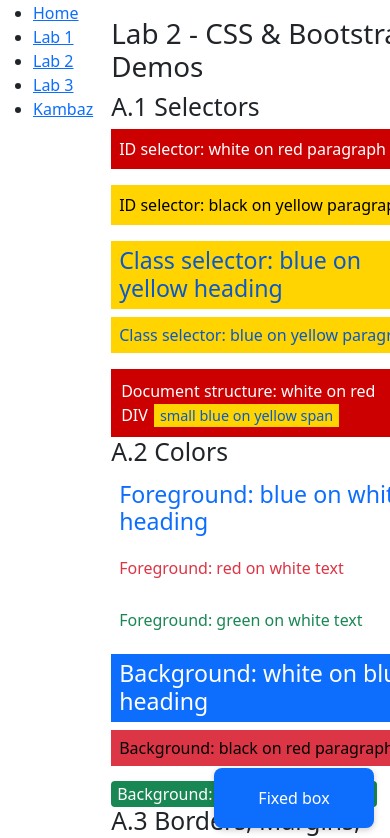
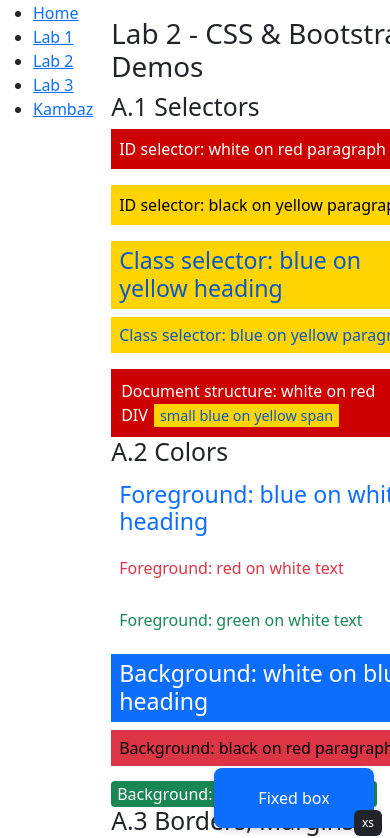
Before and after one commit to beyondparthiv/kambas-next-js, a Next.js app: page /labs/lab2 in a window 390 px wide. Shown: the top 838 px of the page. Built offline with nearby package versions, Linux system fonts and the light colour scheme.

Commit message:
lab2(bootstrap): add bottom-right breakpoint badge visible only on Lab 2

```diff
--- a/app/labs/lab2/layout.tsx
+++ b/app/labs/lab2/layout.tsx
@@ -1,13 +1,30 @@
+
 import { ReactNode } from "react";
 import "./index.css";
 
 export const metadata = { title: "Lab 2" };
 
 export default function Lab2Layout({ children }: { children: ReactNode }) {
-  // Wrap the whole page in a Bootstrap container with thin padding
   return (
-    <div id="wd-lab2-layout" className="container p-2">
-      {children}
-    </div>
+    <>
+      {/* Rubric: responsive breakpoint badge (bottom-right), Lab 2 only */}
+      <div
+        id="wd-breakpoint"
+        className="position-fixed bottom-0 end-0 m-2 px-2 py-1 bg-dark text-white rounded"
+        style={{ zIndex: 1050, fontSize: 12 }}
+      >
+        <span className="d-inline d-sm-none">xs</span>
+        <span className="d-none d-sm-inline d-md-none">sm</span>
+        <span className="d-none d-md-inline d-lg-none">md</span>
+        <span className="d-none d-lg-inline d-xl-none">lg</span>
+        <span className="d-none d-xl-inline d-xxl-none">xl</span>
+        <span className="d-none d-xxl-inline">xxl</span>
+      </div>
+
+      {/* Lab 2 content wrapper */}
+      <div id="wd-lab2-layout" className="container p-2">
+        {children}
+      </div>
+    </>
   );
 }
```
